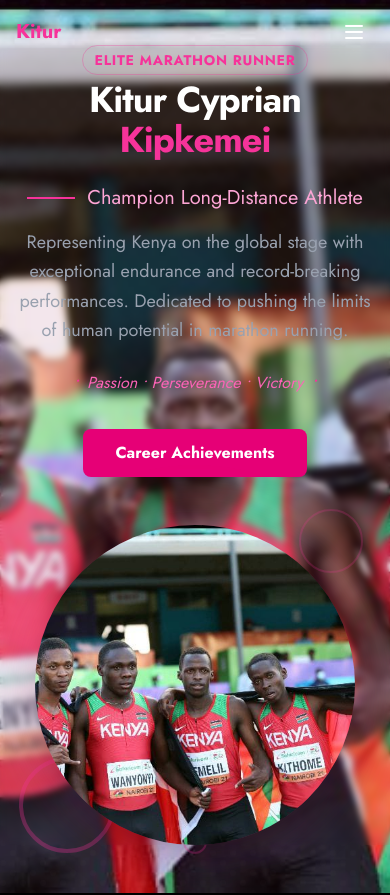
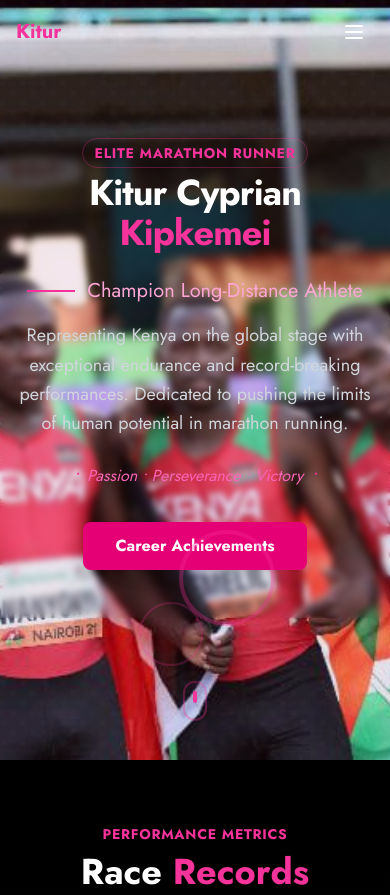
Before and after one commit to Koech161/gideon-sugut, a Next.js app: page / in a window 390 px wide. Shown: the top 895 px of the page. Built offline with nearby package versions, Linux system fonts and the light colour scheme.

Commit message:
remove hero image

```diff
--- a/components/Hero.jsx
+++ b/components/Hero.jsx
@@ -39,7 +39,7 @@ export default function Hero() {
             </h2>
           </div>
 
-          <p className="text-lg text-gray-400 md:text-white max-w-xl mx-auto lg:mx-0 leading-relaxed">
+          <p className="text-lg text-gray-300 md:text-white max-w-xl mx-auto lg:mx-0 leading-relaxed">
             Representing Kenya on the global stage with exceptional endurance and record-breaking performances.
             Dedicated to pushing the limits of human potential in marathon running.
           </p>
@@ -70,14 +70,14 @@ export default function Hero() {
           <div className="relative">
             <div className="absolute -inset-4 bg-pink-500/10 rounded-full blur-xl"></div>
             <div className="absolute inset-0 border-2 border-pink-500/20 rounded-full"></div>
-            <Image
+            {/* <Image
               src="/james_gallery.jpg" // Update this path to your actual image
               alt="Kitur Cyprian Kipkemei in a competitive marathon"
               width={400}
               height={400}
               className="rounded-full w-80 h-80 object-cover relative z-10 shadow-2xl"
               priority
-            />
+            /> */}
 
             {/* Decorative elements */}
             <div className="absolute -bottom-2 -left-4 w-24 h-24 border-4 border-pink-500/30 rounded-full z-0"></div>
```
